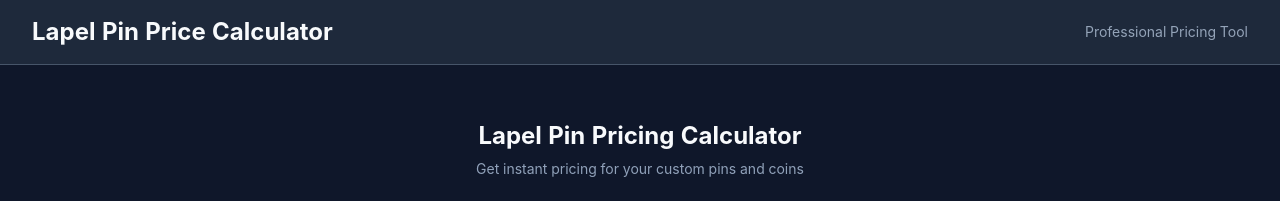
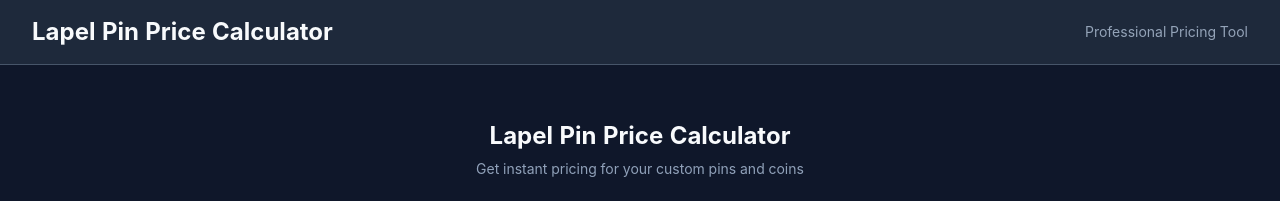
Before and after one commit to kendalled/pin-pricer, a Nuxt app: page / in a window 1280 px wide. Shown: the top 201 px of the page. Built offline with nearby package versions, Linux system fonts and the light colour scheme.

Commit message:
fix: typo

```diff
--- a/components/calculator/PricingCalculator.vue
+++ b/components/calculator/PricingCalculator.vue
@@ -3,7 +3,7 @@
     <!-- Header -->
     <div class="text-center">
       <h1 class="text-2xl xs:text-3xl font-bold text-slate-50 mb-2 high-contrast:text-white leading-tight">
-        Lapel Pin Pricing Calculator
+        Lapel Pin Price Calculator
       </h1>
       <p class="text-sm xs:text-base text-slate-400 high-contrast:text-slate-300">
         Get instant pricing for your custom pins and coins
```
